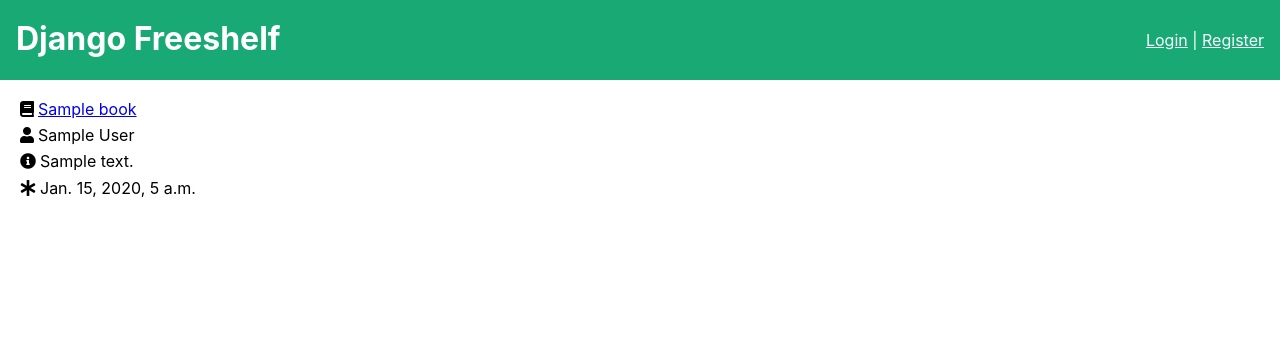
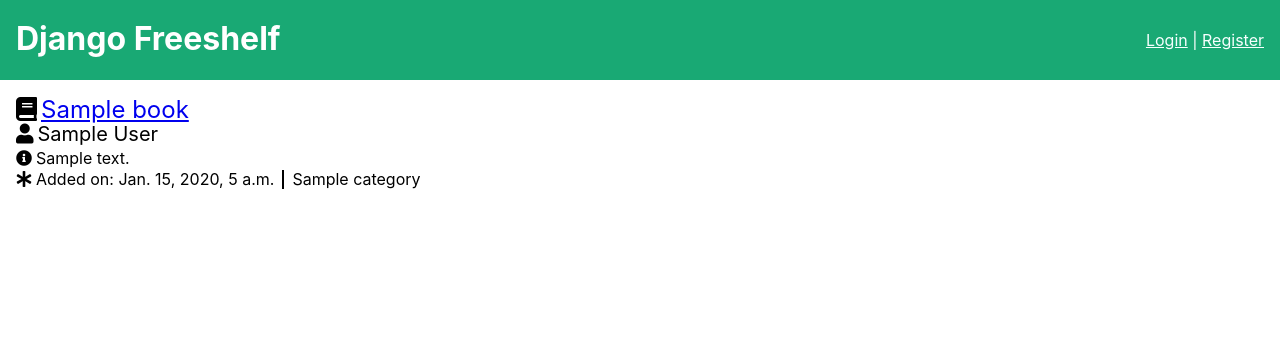
Before and after one commit to Momentum-Team-10/django-freeshelf-JamesMoore816, a Django app: page / in a window 1280 px wide. Shown: the top 340 px of the page. Run offline with Django 3.2, Linux system fonts and the light colour scheme; tables that the repository leaves empty hold one stand-in row (values such as "Sample post").

Commit message:
Categories showing up

```diff
--- a/books/models.py
+++ b/books/models.py
@@ -3,15 +3,23 @@
 from django.urls import reverse
 from django.utils.text import slugify
 
+
 class Category(models.Model):
     name = models.CharField(max_length=50, default=None, null=True)
-    slug = models.SlugField(max_length=50, null=True, blank=True)
+    slug = models.SlugField(null=True, blank=True)
 
     def __str__(self):
-        return self.title
+        return self.name
 
     def __repr__(self):
         return f"<Category name={self.name}>"
+
+    class Meta:
+        verbose_name_plural = "Categories"
+
+    def save(self, *args, **kwargs):
+        self.slug = self.slug or slugify(self.name)
+        super().save(*args, **kwargs)
 
 
 class User(AbstractUser):
@@ -27,7 +35,7 @@
     url = models.URLField(max_length=255)
     description = models.TextField(max_length=800, null=True, blank=True)
     created_at = models.DateTimeField(auto_now_add=True)
-    categories = models.ManyToManyField('Category', related_name="books")
+    categories = models.ManyToManyField('Category', related_name='books')
     slug = models.SlugField(null=True)
 
     def __str__(self):
--- a/books/views.py
+++ b/books/views.py
@@ -1,11 +1,12 @@
 from django.shortcuts import render, redirect, get_object_or_404
-from .models import Book
+from .models import Book, Category
 from .forms import BookForm
 from django.contrib.auth.decorators import login_required
 
 # Create your views here.
 def home(request):
     books = reversed(Book.objects.all())
+    categories = (Category.objects.all())
     return render(request, "books/home.html",
                   {"books": books})
 
--- a/templates/books/home.html
+++ b/templates/books/home.html
@@ -18,13 +18,13 @@
 <div class='flex flex-wrap'>
   {% for book in books %}
   <div class='pa3'>
-    {% if book.url %} <div class='ma1'><i class='fas fa-book mr1'></i><a href="{{ book.url }}">{{ book.title }}</a></div>
-    {% else %} <div class='ma1'><i class='fas fa-book mr1'></i>{{ book.title }}</div> {% endif %}
+    {% if book.url %} <div class="normal f3"><i class='fas fa-book mr1'></i><a href="{{ book.url }}">{{ book.title }}</a></div>
+    {% else %} <div class="normal f3"><i class='fas fa-book mr1'></i>{{ book.title }}</div> {% endif %}
 
 
     {% if book.author %}
     <div class='flex'>
-      <div class='ma1'><i class='fas fa-user mr1'></i>{{ book.author }}</div>
+      <div class="f4"><i class='fas fa-user mr1'></i>{{ book.author }}</div>
     </div>
     {% endif %}
 
@@ -36,15 +36,17 @@
 
     {% if book.description %}
     <div class='flex'>
-      <div class='ma1'><i class='fas fa-info-circle mr1'></i>{{ book.description }}</div>
+      <div class="lh-copy"><i class='fas fa-info-circle mr1'></i>{{ book.description }}</div>
     </div>
     {% endif %}
 
-    {% if book.created_at %}
     <div class='flex'>
-      <div class='ma1'><i class='fas fa-asterisk mr1'></i>{{ book.created_at }}</div>
+      <div class="mr2 pr2 bw1 br"><i class='fas fa-asterisk mr1'></i>Added on: {{ book.created_at }}</div>
+      {% for category in book.categories.all %}
+      <div class="mr2">{{ category.name }}</div>
+    {% endfor %}
     </div>
-    {% endif %}
+
     {% if request.user.is_staff %}
     <p>
         <a href="{% url 'edit_book' slug=book.slug %}">Edit Book</a><br>
```
Also changed, not shown: books/migrations/0005_alter_category_options.py (added), books/migrations/0006_alter_category_name.py (added), books/migrations/0007_alter_category_name.py (added), 1 other file.
